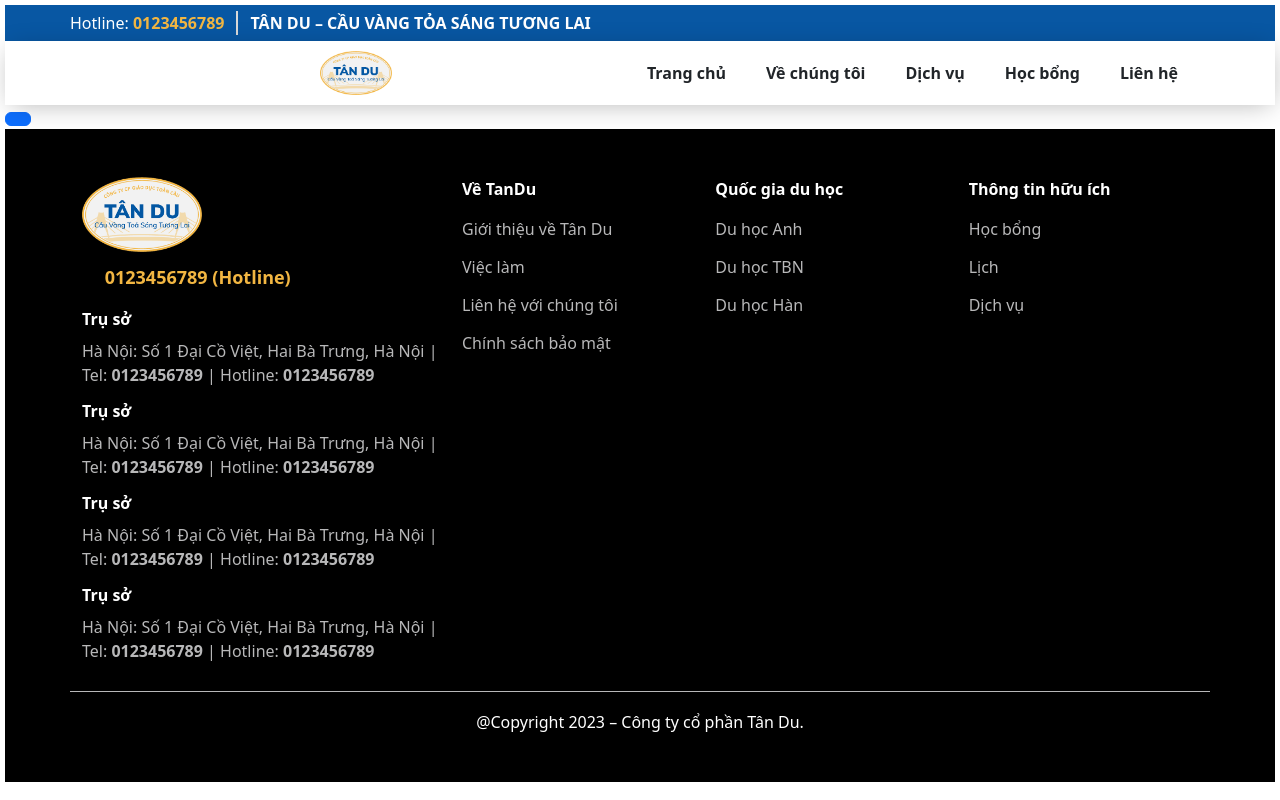
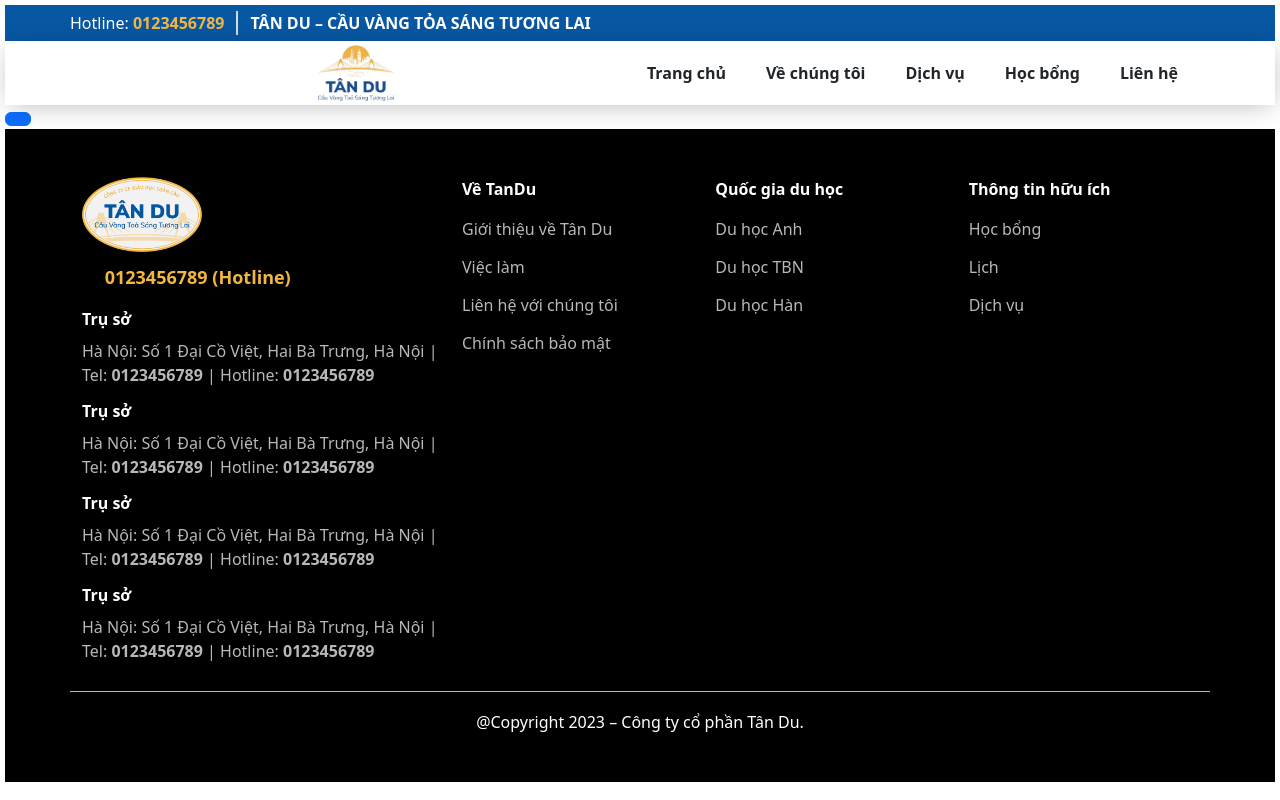
Before and after one commit to hwt75/tandu-frontend, a React (Create React App) app: page / in a window 1280 px wide. Built offline with nearby package versions, Linux system fonts and the light colour scheme; some icons are missing.

Commit message:
update logo

```diff
--- a/src/layouts/header.js
+++ b/src/layouts/header.js
@@ -1,7 +1,7 @@
 import * as React from "react";
 import { FaBars, FaXmark } from "react-icons/fa6";
 import "./header.scss";
-import logo from "../assets/logo-1.png";
+import logo from "../assets/logo.png";
 // Bootstrap CSS
 import "bootstrap/dist/css/bootstrap.min.css";
 // Bootstrap Bundle JS
--- a/src/layouts/header.scss
+++ b/src/layouts/header.scss
@@ -137,7 +137,7 @@
 
     .main-logo {
         img {
-            width: 72px;
+            width: 76px;
         }
     }
 
```
Also changed, not shown: src/assets/logo.png (added).
